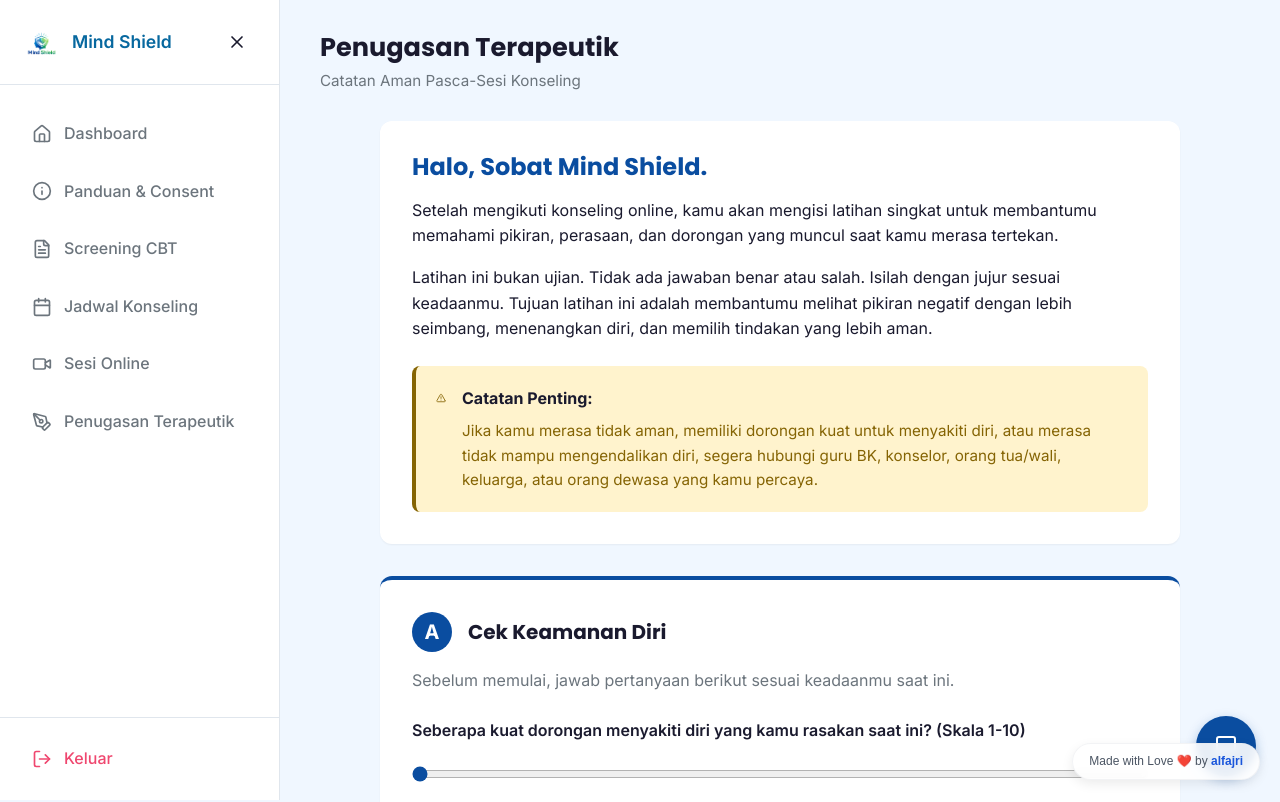
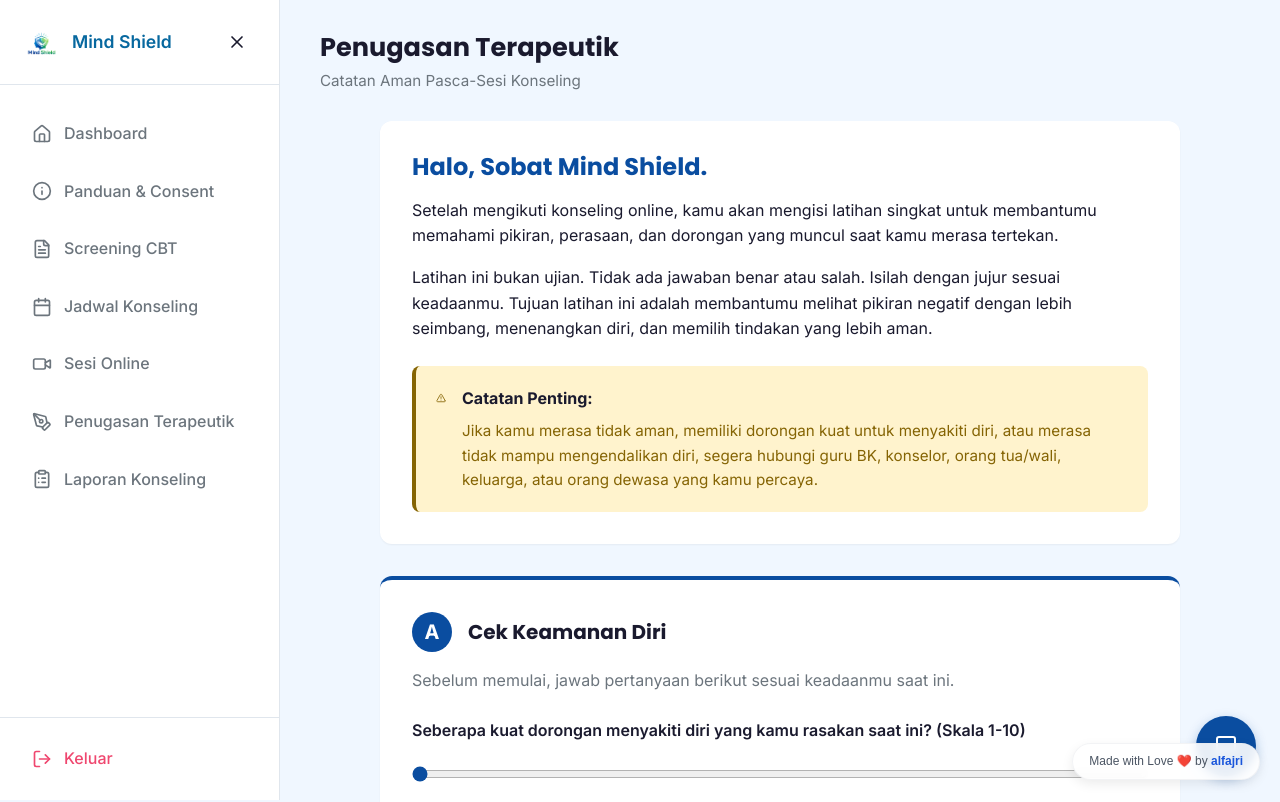
Before and after one commit to lightnet19/mind-shield, a Next.js app: page /konseli/penugasan in a window 1280 px wide. Shown: the top 802 px of the page. Built offline with nearby package versions, Linux system fonts and the light colour scheme.

Commit message:
Add Laporan menu to Konseli layout

```diff
--- a/app/konseli/layout.js
+++ b/app/konseli/layout.js
@@ -5,7 +5,7 @@ import Link from 'next/link';
 import Image from 'next/image';
 import styles from './layout.module.css';
 import logoImg from '../../logo-mindshield-transparent.png';
-import { Home, FileText, Calendar, Video, BookHeart, LogOut, Info, Menu, X, PenTool } from 'lucide-react';
+import { Home, FileText, Calendar, Video, BookHeart, LogOut, Info, Menu, X, PenTool, ClipboardList } from 'lucide-react';
 import Chatbot from '../components/Chatbot/Chatbot';
 
 export default function KonseliLayout({ children }) {
@@ -56,6 +56,9 @@ export default function KonseliLayout({ children }) {
           <Link href="/konseli/penugasan" className={styles.navItem}>
             <PenTool size={20} /> Penugasan Terapeutik
           </Link>
+          <Link href="/konseli/laporan" className={styles.navItem}>
+            <ClipboardList size={20} /> Laporan Konseling
+          </Link>
         </nav>
 
         <div className={styles.sidebarFooter}>
```
